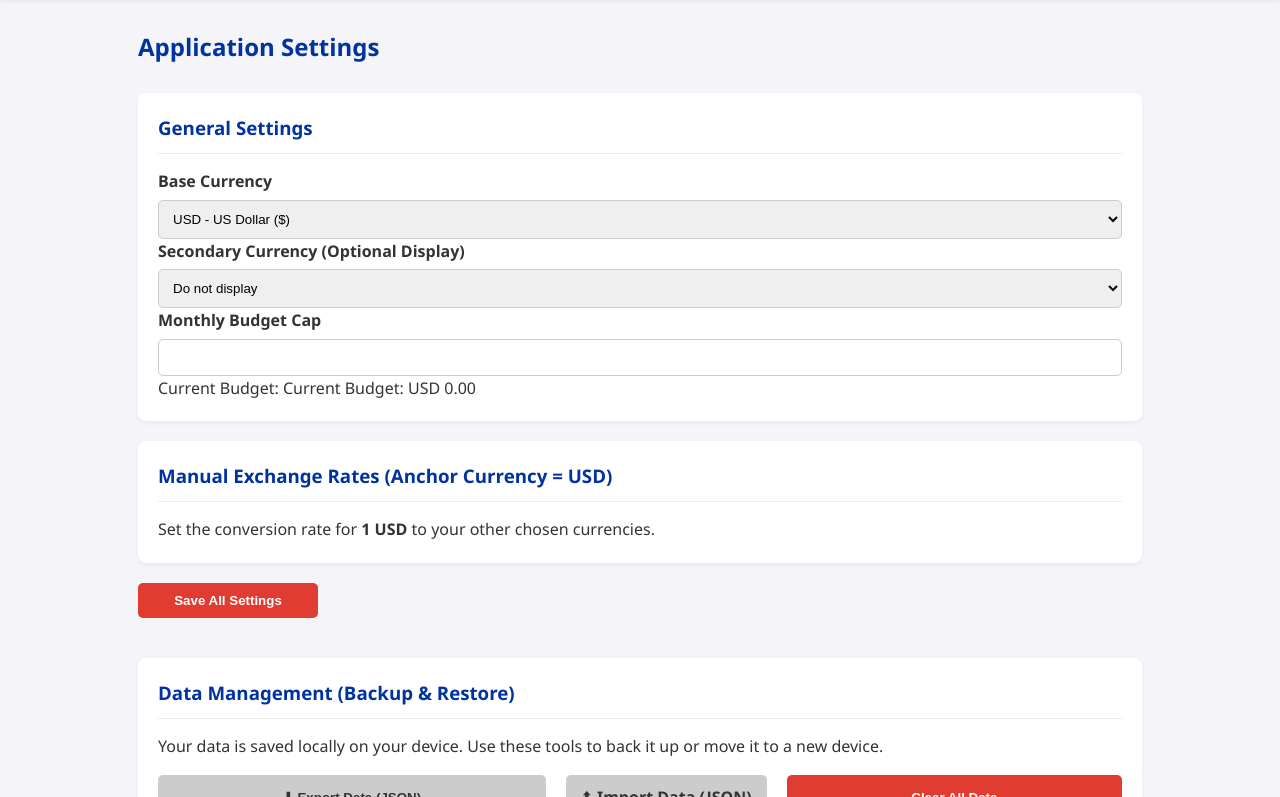
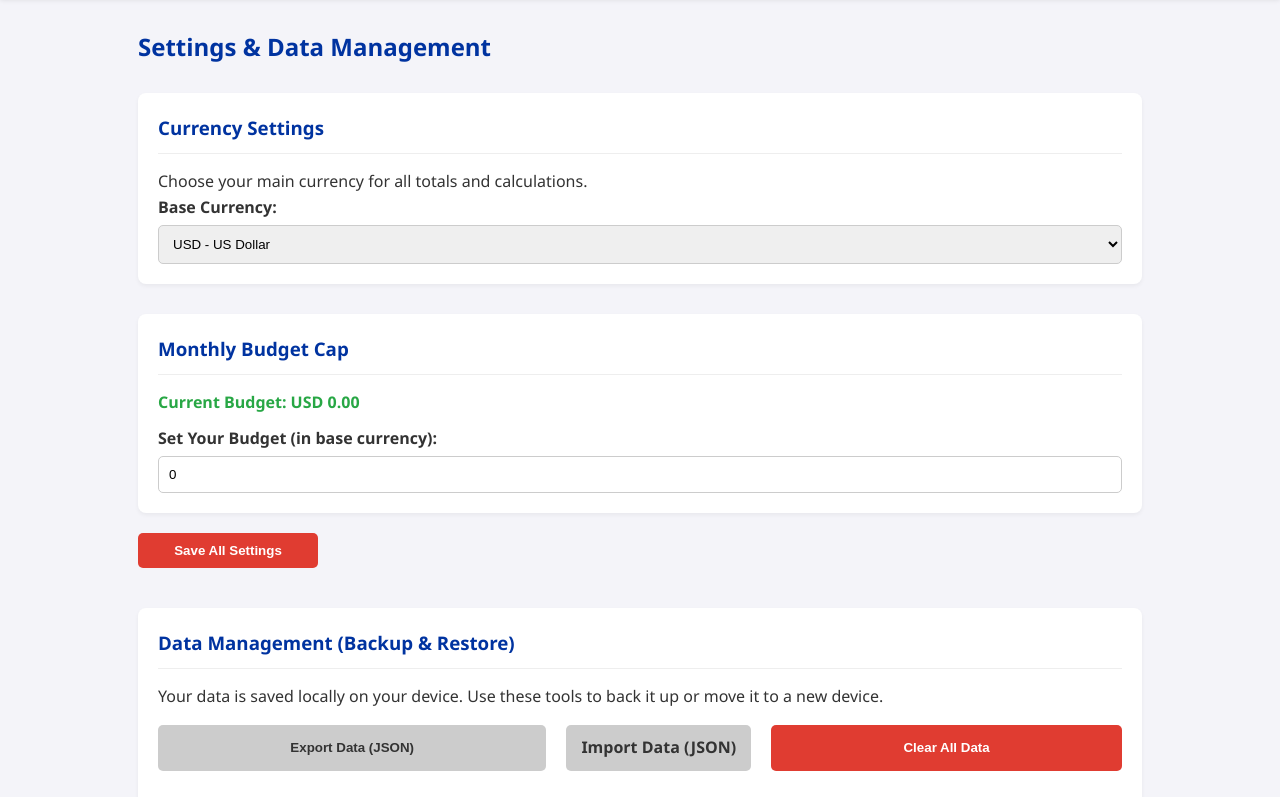
Before and after one commit to dumethode/frontend-finance-tracker, a plain HTML site: page settings.html in a window 1280 px wide. Shown: the part 99-896 px from the top of the page. Drawn offline with Linux system fonts and the light colour scheme.

Commit message:
Refactor settings page layout and content

```diff
--- a/settings.html
+++ b/settings.html
@@ -18,15 +18,14 @@
                 </a>
             </div>
             <nav class="main-nav" aria-label="Main navigation">
-    <ul class="nav-menu">
-        <li><a href="index.html" class="nav-link" data-page="dashboard" title="Dashboard" aria-label="Go to Dashboard"><span data-icon>&#x1F4CA;</span> Dashboard</a></li>
-        <li><a href="index.html#records-table" class="nav-link" data-page="records" title="Records" aria-label="View Records Table"><span data-icon>&#x1F4DC;</span> Records</a></li>
-        <li><a href="about.html" class="nav-link" data-page="about" title="About" aria-label="About the Tracker"><span data-icon>&#x1F4C3;</span> About</a></li>
-        <li><a href="settings.html" class="nav-link active" data-page="settings" title="Settings" aria-label="Go to Settings"><span data-icon>&#x2699;</span> Settings</a></li>
-    </ul>
-</nav>
+                <ul class="nav-menu">
+                    <li><a href="index.html" class="nav-link" data-page="dashboard">Dashboard</a></li>
+                    <li><a href="about.html" class="nav-link" data-page="about">About Student Finance Tracker</a></li>
+                    <li><a href="settings.html" class="nav-link active" data-page="settings">Settings</a></li>
+                </ul>
+            </nav>
             <div class="header-actions">
-                <button class="search-btn" aria-label="Search">&#x1F50D;</button>
+                <button class="search-btn" aria-label="Quick search records">🔍</button>
                 <a href="index.html#add-transaction-heading" class="btn header-btn-apply" data-page="add-transaction">New Expense</a>
             </div>
         </div>
@@ -35,52 +34,29 @@
     <main id="main-content">
         <div class="container">
             <section id="settings-section" class="content-section" aria-labelledby="settings-heading">
-                <h2 id="settings-heading">Application Settings</h2>
+                <h2 id="settings-heading">Settings & Data Management</h2>
 
-                <form id="settings-form" aria-labelledby="settings-heading">
-
+                <form id="settings-form">
                     <div class="settings-group">
-                        <h3>General Settings</h3>
-
-                        <div class="form-group budget-controls">
-                            <label for="base-currency">Base Currency</label>
-                            <select id="base-currency" name="base-currency" required>
-                                <option value="USD">USD - US Dollar ($)</option>
-                                <option value="RWF">RWF - Rwandan Franc (R₣)</option>
-                                <option value="EUR">EUR - Euro (€)</option>
-                                <option value="GBP">GBP - British Pound (£)</option>
-                                <option value="KES">KES - Kenyan Shilling (Ksh)</option>
-                                <option value="ZAR">ZAR - South African Rand (R)</option>
-                                <option value="GHS">GHS - Ghanaian Cedi (GH₵)</option>
+                        <h3>Currency Settings</h3>
+                        <p>Choose your main currency for all totals and calculations.</p>
+                        <div class="form-group">
+                            <label for="base-currency">Base Currency:</label>
+                            <select id="base-currency" name="base-currency">
+                                <option value="USD">USD - US Dollar</option>
+                                <option value="RWF">RWF - Rwandan Franc</option>
+                                <option value="EUR">EUR - Euro</option>
                             </select>
-                        </div>
-
-                        <div class="form-group budget-controls">
-                            <label for="secondary-currency">Secondary Currency (Optional Display)</label>
-                            <select id="secondary-currency" name="secondary-currency">
-                                <option value="NONE">Do not display</option>
-                                <option value="USD">USD - US Dollar ($)</option>
-                                <option value="RWF">RWF - Rwandan Franc (R₣)</option>
-                                <option value="EUR">EUR - Euro (€)</option>
-                                <option value="GBP">GBP - British Pound (£)</option>
-                                <option value="KES">KES - Kenyan Shilling (Ksh)</option>
-                                <option value="ZAR">ZAR - South African Rand (R)</option>
-                                <option value="GHS">GHS - Ghanaian Cedi (GH₵)</option>
-                            </select>
-                        </div>
-
-                        <div class="form-group">
-                            <label for="budget-cap-input">Monthly Budget Cap</label>
-                            <input type="number" id="budget-cap-input" name="budget-cap" min="0" step="0.01" required>
-                            <p class="current-status">Current Budget: <span id="budget-status-display">$0.00</span></p>
                         </div>
                     </div>
 
-                    <div class="settings-group" style="margin-top: 20px;">
-                        <h3>Manual Exchange Rates (Anchor Currency = USD)</h3>
-                        <p>Set the conversion rate for <strong>1 USD</strong> to your other chosen currencies.</p>
-                        <div class="exchange-rates-grid" id="exchange-rates-grid">
-                            </div>
+                    <div class="settings-group" style="margin-top: 30px;">
+                        <h3>Monthly Budget Cap</h3>
+                        <p id="budget-status-display" role="status" aria-live="polite" class="budget-status">Current Budget: USD 0.00</p>
+                        <div class="form-group">
+                            <label for="budget-cap">Set Your Budget (in base currency):</label>
+                            <input type="number" id="budget-cap" name="budget-cap" min="0" step="0.01" placeholder="Enter amount">
+                        </div>
                     </div>
 
                     <div class="form-actions">
@@ -92,14 +68,14 @@
                     <h3>Data Management (Backup & Restore)</h3>
                     <p>Your data is saved locally on your device. Use these tools to back it up or move it to a new device.</p>
                     <div class="data-actions">
-                        <button id="export-btn" class="btn btn-secondary"><span aria-hidden="true">&#x2B07;</span> Export Data (JSON)</button>
+                        <button id="export-btn" class="btn btn-secondary">Export Data (JSON)</button>
                         <div class="import-section">
-                            <label for="import-file" class="btn btn-secondary import-label"><span aria-hidden="true">&#x2B06;</span> Import Data (JSON)</label>
+                            <label for="import-file" class="btn btn-secondary import-label" tabindex="0">Import Data (JSON)</label>
                             <input type="file" id="import-file" accept=".json" style="display: none;">
                         </div>
                         <button id="clear-all-btn" class="btn btn-danger">Clear All Data</button>
                     </div>
-                    <div id="settings-status" class="status-message" role="status" aria-live="polite"></div>
+                    <div id="settings-status" role="status" aria-live="polite"></div>
                 </div>
             </section>
         </div>
```
